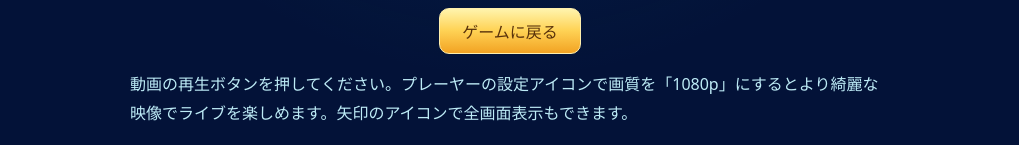
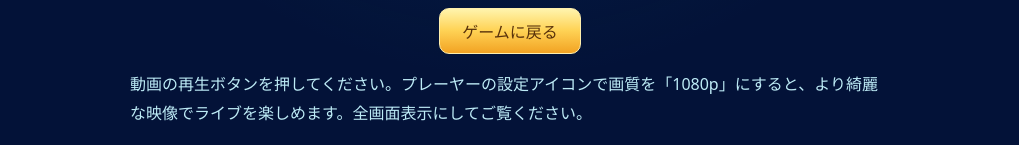
Before and after one commit to sugakazutaka-web/OceanFeverEarTraining, a plain HTML site: page live.html in a window 1280 px wide. Shown: the part 680-825 px from the top of the page, without its empty margins (130-1149 px from the left). Drawn offline with Linux system fonts and the light colour scheme.

Commit message:
Add files via upload

```diff
--- a/live.html
+++ b/live.html
@@ -27,7 +27,7 @@ button:focus-visible{outline:3px solid #8ce7ff;outline-offset:4px}
 <p class="intro" id="intro">コーラル・バンドのライブを楽しんでね！</p>
 <div class="player" id="player"></div>
 <div class="actions"><button id="return" type="button">ゲームに戻る</button></div>
-<p class="note" id="note">動画の再生ボタンを押してください。プレーヤーの設定アイコンで画質を「1080p」にするとより綺麗な映像でライブを楽しめます。矢印のアイコンで全画面表示もできます。</p>
+<p class="note" id="note">動画の再生ボタンを押してください。プレーヤーの設定アイコンで画質を「1080p」にすると、より綺麗な映像でライブを楽しめます。全画面表示にしてご覧ください。</p>
 </main>
 <script>
 'use strict';
@@ -37,7 +37,7 @@ const embedded=window.parent!==window&&params.get('embedded')==='1';
 document.documentElement.lang=en?'en':'ja';
 document.querySelector('#intro').textContent=en?'Enjoy the Coral Band’s live show!':'コーラル・バンドのライブを楽しんでね！';
 document.querySelector('#return').textContent=en?'Back to the game':'ゲームに戻る';
-document.querySelector('#note').textContent=en?'Tap the video’s play button to start. For a clearer picture, use the player’s settings icon to set the quality to “1080p”. You can also use the arrow icon to enter fullscreen.':'動画の再生ボタンを押してください。プレーヤーの設定アイコンで画質を「1080p」にするとより綺麗な映像でライブを楽しめます。矢印のアイコンで全画面表示もできます。';
+document.querySelector('#note').textContent=en?'Tap the video’s play button to start. For a clearer picture, use the player’s settings icon to set the quality to “1080p”. Please watch in fullscreen.':'動画の再生ボタンを押してください。プレーヤーの設定アイコンで画質を「1080p」にすると、より綺麗な映像でライブを楽しめます。全画面表示にしてご覧ください。';
 const player=document.createElement('iframe');
 player.title='CORAL LIVE : MAGICAL UNDERSEA PARTY';
 player.allow='autoplay; encrypted-media; picture-in-picture; fullscreen';
```
